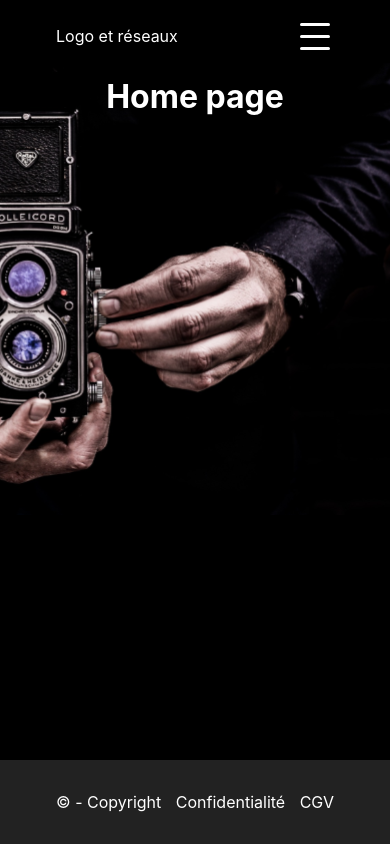
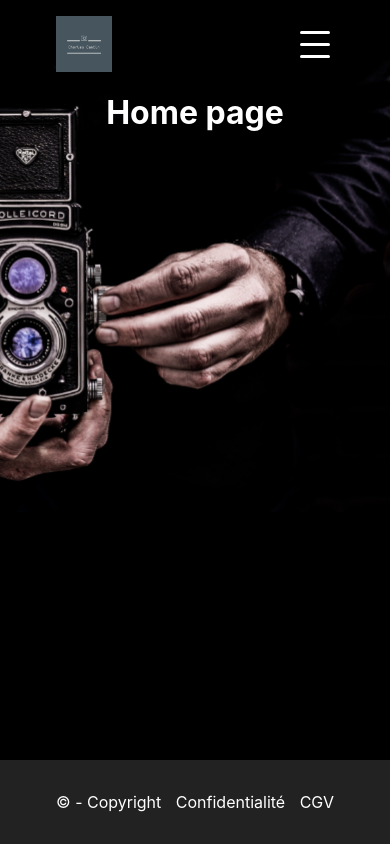
Before and after one commit to MatVD/CharlesCantinPhotographie, a Next.js app: page / in a window 390 px wide. Built offline with nearby package versions, Linux system fonts and the light colour scheme.

Commit message:
add logo

```diff
--- a/components/Navbar/Navbar.jsx
+++ b/components/Navbar/Navbar.jsx
@@ -2,6 +2,8 @@ import Link from "next/link";
 import React from "react";
 import styles from "./Navbar.module.css";
 import { useState } from "react";
+import Image from "next/image";
+import Logo from "../../public/logo-charles-cantin.png"
 
 const Navbar = () => {
   const [navOpen, setNavOpen] = useState(false);
@@ -9,7 +11,15 @@ const Navbar = () => {
   return (
     <header className={styles.header}>
       <nav className={`${styles.nav} ${navOpen ? styles.show : null}`}>
-        <div>Logo et réseaux</div>
+        <div className={styles.imageContainer}>
+          <Image
+            src={Logo}
+            fill
+            sizes="(max-width: 768px) 56px, 72px"
+            priority
+            alt="Logo"
+          />
+        </div>
         {/* La nav à un style par défaut, au clique styles.show est rajouté */}
           <ul className={styles.ul}>
             <li className={styles.li}>
--- a/components/Navbar/Navbar.module.css
+++ b/components/Navbar/Navbar.module.css
@@ -1,6 +1,12 @@
 .header {
   margin: 16px 56px;
   color: white;
+}
+
+.imageContainer {
+  position: relative;
+  width: 72px;
+  height: 72px;
 }
 
 .nav {
@@ -23,6 +29,10 @@
 }
 
 @media screen and (max-width: 768px) {
+  .imageContainer {
+    width: 56px;
+    height: 56px;
+  }
   .ul {
     flex-direction: column;
     justify-content: center;
--- a/styles/globals.css
+++ b/styles/globals.css
@@ -11,7 +11,7 @@ body {
 body {
   background: url('../public/photographe.svg') no-repeat;
   background-size: 90%;
-  background-position: left 10%;
+  background-position: left 0;
   background-color: black;
 }
 
@@ -24,14 +24,20 @@ a {
   text-decoration: none;
 }
 
+@media screen and (max-width: 1268px) {
+  body {
+    background-size: 130%;
+    background-position: right 10% top -20%;
+  }
+}
+
 @media screen and (max-width: 868px) {
   body {
-    background: url('../public/photographe.svg') no-repeat;
     background-size: 170%;
     background-position: right 10% top -20%;
-    background-color: black;
   }
 }
+
 
 /* @media (prefers-color-scheme: dark) {
   html {
```
Also changed, not shown: public/logo-charles-cantin.png (added).
